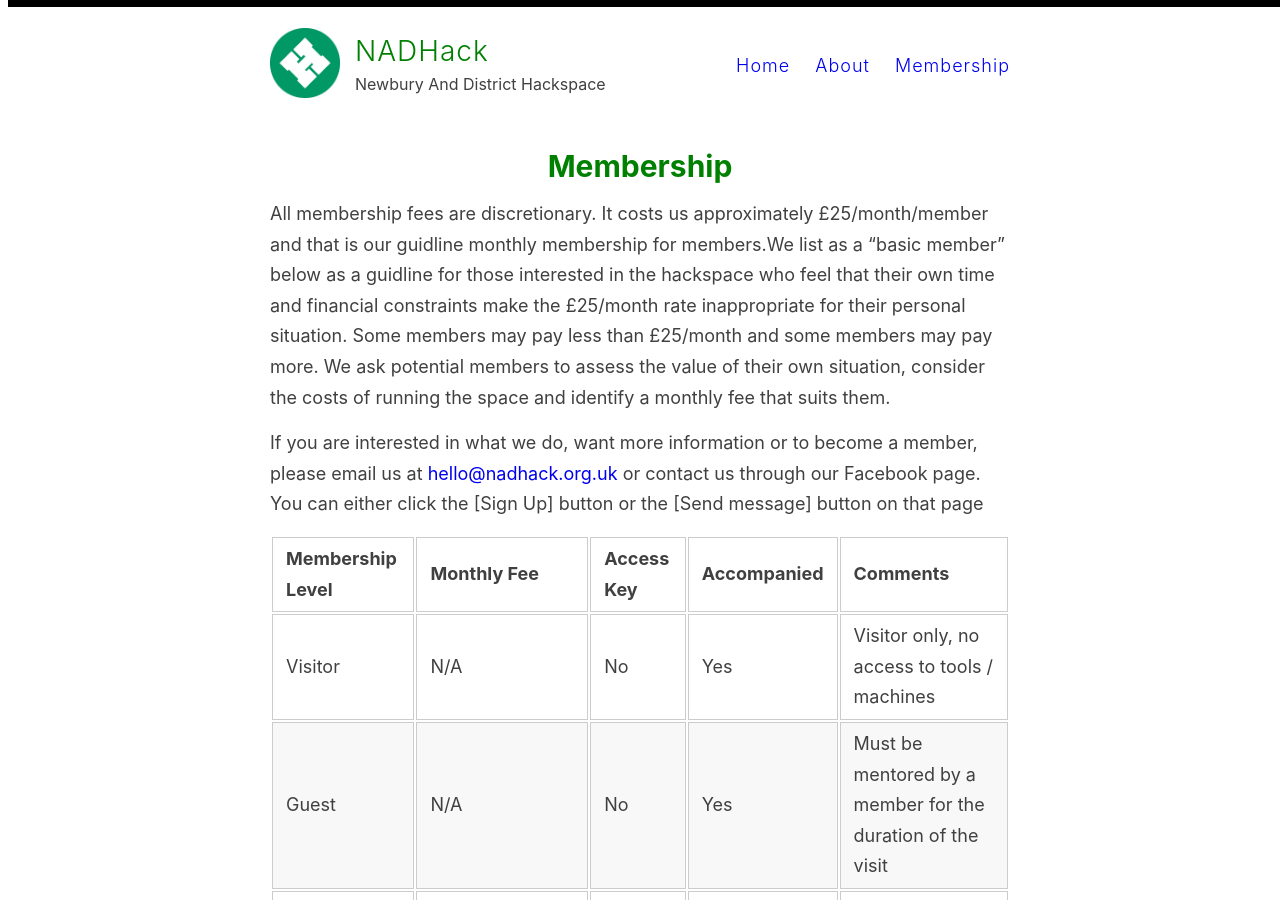
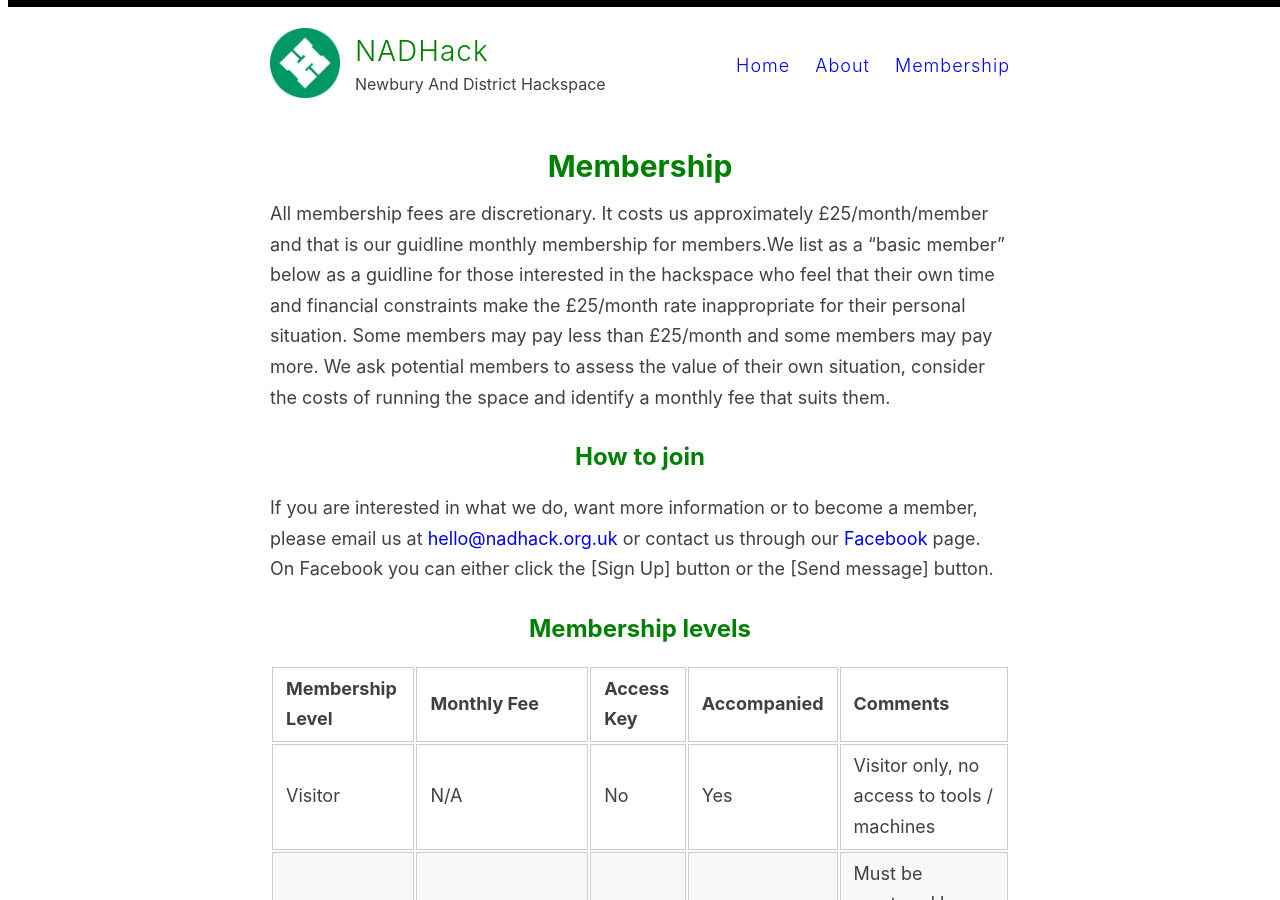
Before and after one commit to nadhack/nhsite, a Jekyll site: the page built from _pages/membership.md, in a window 1280 px wide and 900 px high. Built offline with Jekyll 4.4.1, drawn with Linux system fonts in a browser that asks for light colours.

Commit message:
add how to join and headers

```diff
--- a/_pages/membership.md
+++ b/_pages/membership.md
@@ -7,7 +7,11 @@ permalink: /membership/
 
 All membership fees are discretionary. It costs us approximately £25/month/member and that is our guidline monthly membership for members.We list as a "basic member" below as a guidline for those interested in the hackspace who feel that their own time and financial constraints make the £25/month rate inappropriate for their personal situation. Some members may pay less than £25/month and some members may pay more. We ask potential members to assess the value of their own situation, consider the costs of running the space and identify a monthly fee that suits them.
 
-If you are interested in what we do, want more information or to become a member, please email us at [hello@nadhack.org.uk](mailto:hello@nadhack.org.uk) or contact us through our Facebook page. You can either click the [Sign Up] button or the [Send message] button on that page
+## How to join
+
+If you are interested in what we do, want more information or to become a member, please email us at [hello@nadhack.org.uk](mailto:hello@nadhack.org.uk) or contact us through our [Facebook](https://www.facebook.com/newburyhackspace/) page. On Facebook you can either click the [Sign Up] button or the [Send message] button.
+
+## Membership levels
 
 | Membership Level | Monthly Fee | Access Key | Accompanied | Comments |
 | --- | --- | --- | --- | --- |
```
